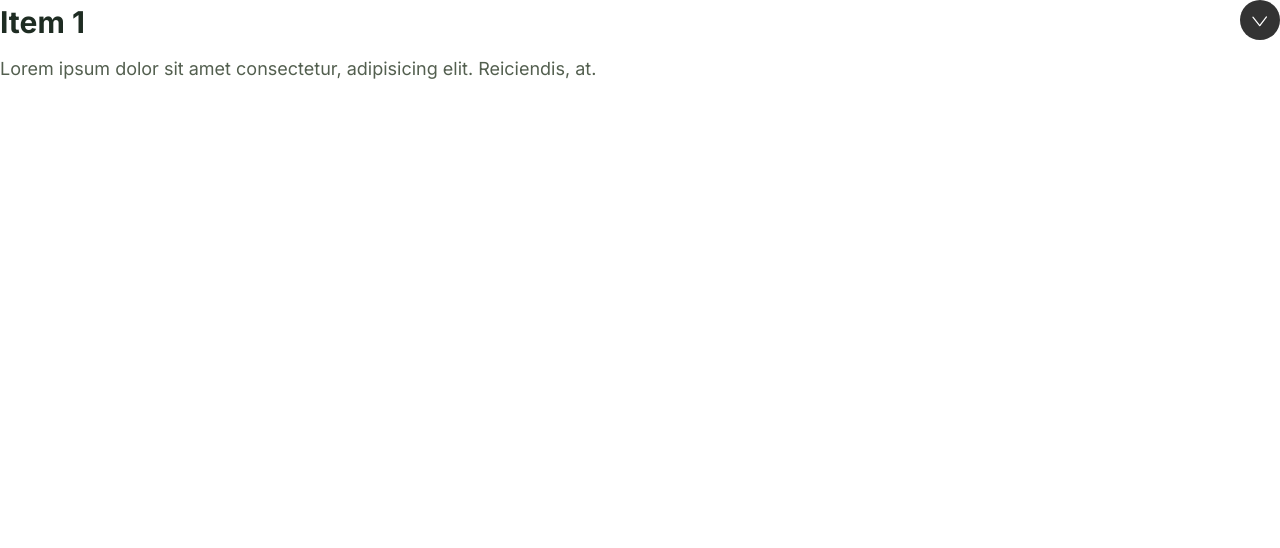
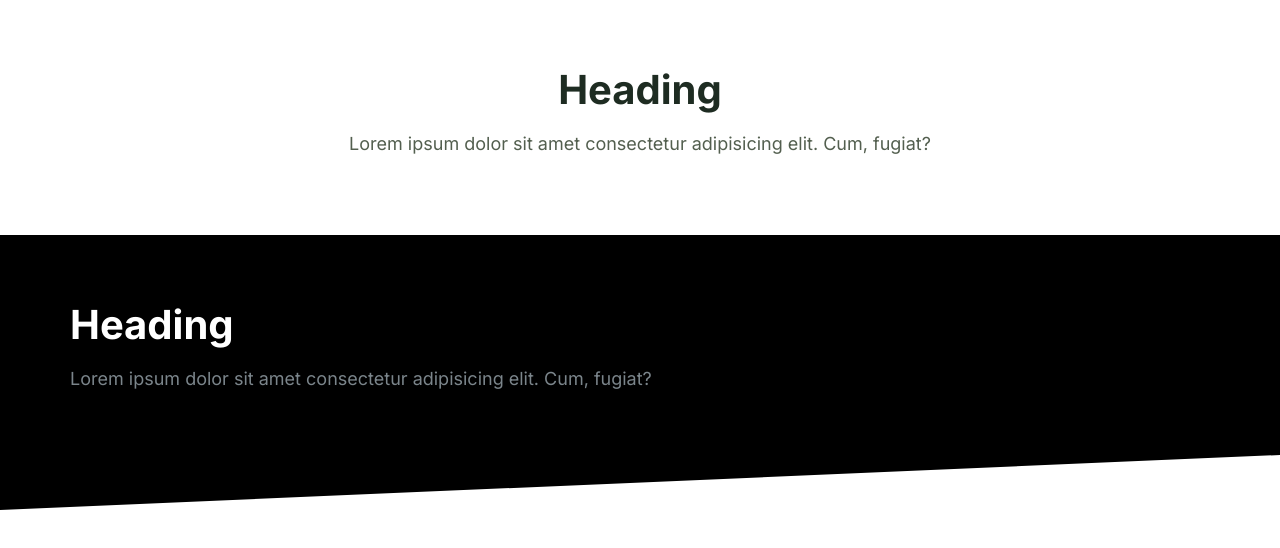
Before and after one commit to vsniranjan/appify, a plain HTML site: page index.html in a window 1280 px wide. Drawn offline with Linux system fonts and the light colour scheme.

Commit message:
Created container component

```diff
--- a/css/styles.css
+++ b/css/styles.css
@@ -590,3 +590,41 @@ a {
     max-height: 100vh;
     opacity: 1;
 }
+
+/* Blocks */
+
+.block  {
+    --padding-vertical: 6rem;
+    padding: var(--padding-vertical) 2rem;
+}
+
+.block__header {
+    text-align: center;
+}
+.block__heading {
+    margin-top: 0;
+}
+
+.block--dark {
+    background-color: #000;
+    color: #7b858b;
+}
+
+.block--dark .block__heading {
+    color: #fff;
+}
+
+.block--skewed-right {
+    padding-bottom: calc(var(--padding-vertical) + 4rem);
+    clip-path: polygon(0% 0%, 100% 0%, 100% 100%, 0% 80%);
+}
+
+.block--skewed-left {
+    padding-bottom: calc(var(--padding-vertical) + 4rem);
+    clip-path: polygon(0% 0%, 100% 0%, 100% 80%, 0% 100%);
+}
+
+.container {
+    max-width: 1140px;
+    margin: 0 auto;
+}
--- a/index.html
+++ b/index.html
@@ -13,18 +13,22 @@
     <link rel="stylesheet" href="css/styles.css" />
   </head>
   <body>
-    <div class="collapsible collapsible--expanded">
-      <header class="collapsible__header">
-        <h2 class="collapsible__heading">Item 1</h2>
-        <svg class="icon icon--white collapsible__chevron">
-          <use xlink:href="images/sprite.svg#chevron"></use>
-        </svg>
+    <section class="block container">
+      <header class="block__header">
+        <h2 class="block__heading">Heading</h2>
+        <p>
+          Lorem ipsum dolor sit amet consectetur adipisicing elit. Cum, fugiat?
+        </p>
       </header>
-      <div class="collapsible__content">
-        Lorem ipsum dolor sit amet consectetur, adipisicing elit. Reiciendis,
-        at.
+    </section>
+
+    <section class="block block--dark block--skewed-left">
+      <div class="container">
+        <h2 class="block__heading">Heading</h2>
+        <p>
+          Lorem ipsum dolor sit amet consectetur adipisicing elit. Cum, fugiat?
+        </p>
       </div>
-    </div>
-    <script src="js/main.js"></script>
+    </section>
   </body>
 </html>
```
Also changed, not shown: components/container.html (added, +12 -0 lines).
